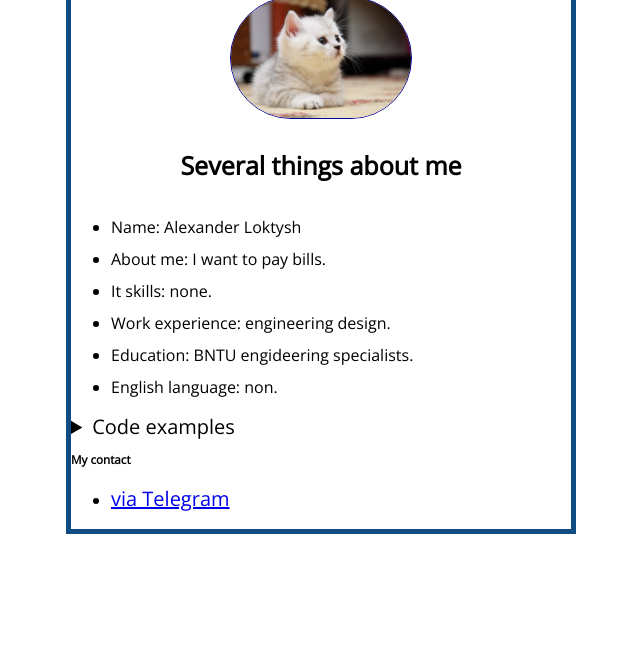
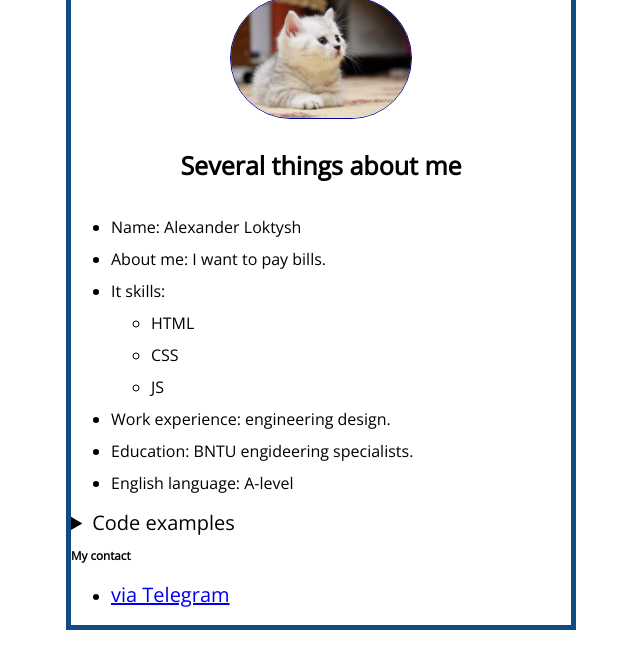
Before and after one commit to Loktysh/rsschool-cv, a plain HTML site: page index.html in a window 1280 px wide. Shown: the part 109-778 px from the top of the page, without its empty margins (319-959 px from the left). Drawn offline with nearby package versions, Linux system fonts and the light colour scheme.

Commit message:
feat: cange info

```diff
--- a/index.html
+++ b/index.html
@@ -16,10 +16,16 @@
         <ul>
             <li>Name: Alexander Loktysh</li>
             <li>About me: I want to pay bills.</li>
-            <li>It skills: none.</li>
+            <li>It skills:
+              <ul>
+                <li>HTML</li>
+                <li>CSS</li>
+                <li>JS</li>
+              </ul>
+            </li>
             <li>Work experience: engineering design.</li>
             <li>Education: BNTU engideering specialists.</li>
-            <li>English language: non.</li>
+            <li>English language: A-level</li>
         </ul>
         <aside>
             <details>
@@ -33,6 +39,6 @@
             </ul></section>
         </footer>
     </div>
-    <script>alert('Пожалуйста, если у вас возникнут вопросы, то свяжитесь со мной по ссылке ниже, а ещё лучше также в rsapp сделайте вам видимым при оценке, спасибо.')</script>
+    <script>alert('Пожалуйста, если у вас возникнут вопросы, то свяжитесь со мной по ссылке ниже, а ещё лучше также в rsapp сделайте вам видимым при оценке, спасибо!')</script>
   </body>
 </html>
```
